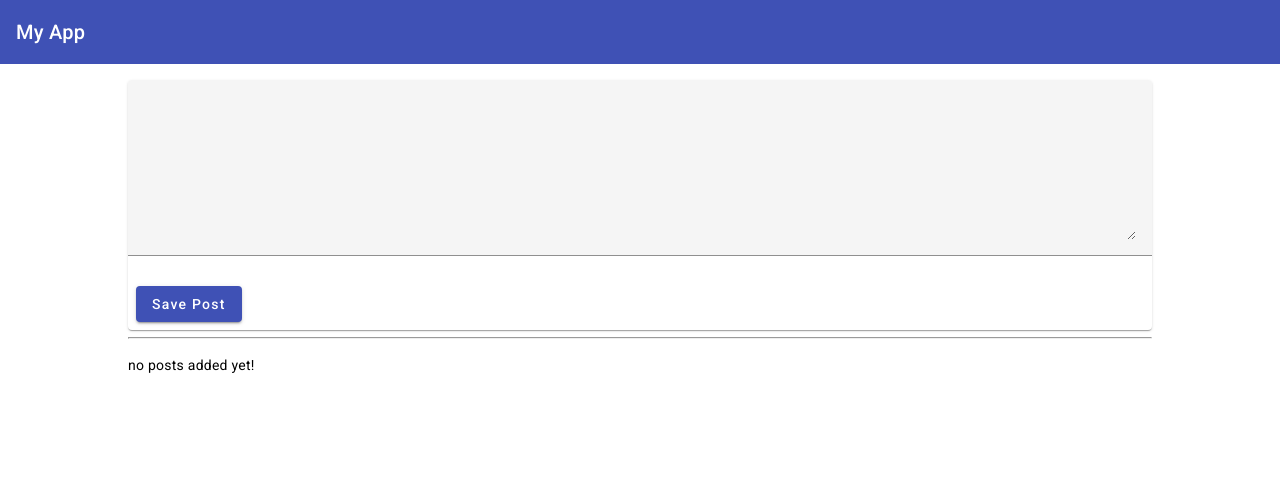
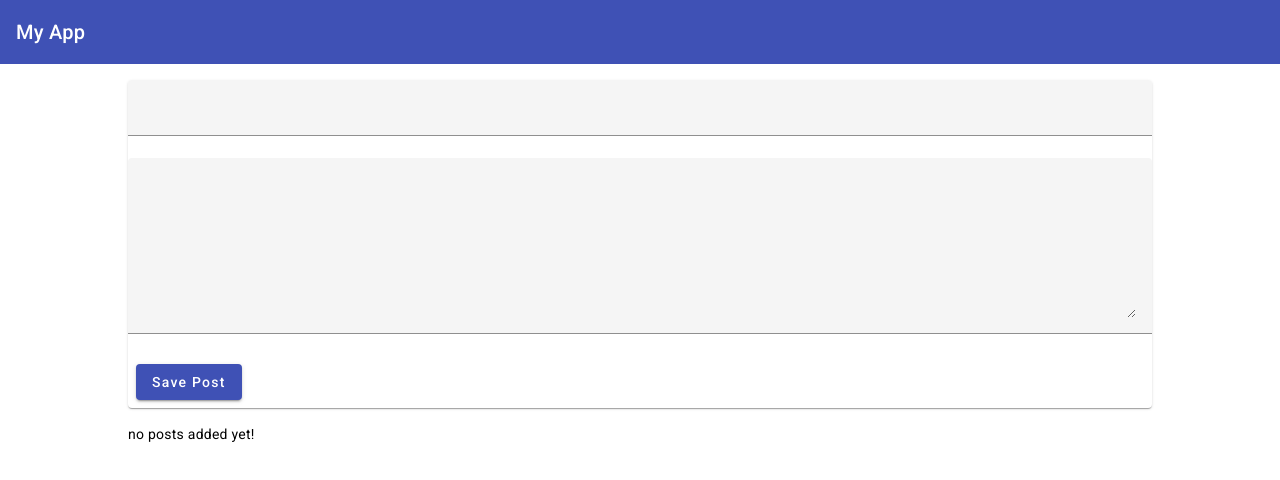
Before and after one commit to doug-newton/mean-course-udemy, an Angular app: page / in a window 1280 px wide. Shown: the top 480 px of the page. Built offline with nearby package versions, Linux system fonts and the light colour scheme.

Commit message:
use events and property binding to add posts

```diff
--- a/src/app/app.component.html
+++ b/src/app/app.component.html
@@ -1,5 +1,5 @@
 <app-header></app-header>
 <main>
-    <app-post-create></app-post-create>
-    <app-post-list></app-post-list>
+    <app-post-create (postCreated)="onPostAdded($event)"></app-post-create>
+    <app-post-list [posts]="posts"></app-post-list>
 </main>
--- a/src/app/app.component.ts
+++ b/src/app/app.component.ts
@@ -6,5 +6,9 @@ import { Component } from '@angular/core';
   styleUrls: ['./app.component.scss']
 })
 export class AppComponent {
-  title = 'mean-course';
+  posts = []
+
+  onPostAdded(post) {
+    this.posts.push(post)
+  }
 }
--- a/src/app/posts/post-create/post-create.component.html
+++ b/src/app/posts/post-create/post-create.component.html
@@ -1,6 +1,9 @@
 <mat-card>
     <mat-form-field>
-        <textarea matInput rows="6" [(ngModel)]="inputPost"></textarea>
+        <input matInput type="text" [(ngModel)]="postTitle">
+    </mat-form-field>
+    <mat-form-field>
+        <textarea matInput rows="6" [(ngModel)]="postContent"></textarea>
     </mat-form-field>
     <mat-card-actions>
         <button
@@ -8,5 +11,3 @@
             mat-raised-button (click)="onAddPost()">Save Post</button>
     </mat-card-actions>
 </mat-card>
-<hr>
-<p>{{ newPost }}</p>
--- a/src/app/posts/post-create/post-create.component.ts
+++ b/src/app/posts/post-create/post-create.component.ts
@@ -1,4 +1,4 @@
-import { Component } from "@angular/core";
+import { Component, EventEmitter, Output } from "@angular/core";
 
 @Component({
     selector: 'app-post-create',
@@ -6,10 +6,16 @@ import { Component } from "@angular/core";
     styleUrls: ['./post-create.component.scss']
 })
 export class PostCreateComponent {
-    newPost = ''
-    inputPost = ''
+    postTitle=''
+    postContent=''
+
+    @Output() postCreated = new EventEmitter()
 
     onAddPost(){
-        this.newPost = this.inputPost;
+        const post = {
+            title: this.postTitle,
+            content: this.postContent
+        }
+        this.postCreated.emit(post)
     }
 }
--- a/src/app/posts/post-list/post-list.component.ts
+++ b/src/app/posts/post-list/post-list.component.ts
@@ -1,4 +1,4 @@
-import { Component } from "@angular/core";
+import { Component, Input } from "@angular/core";
 
 @Component({
     selector: 'app-post-list',
@@ -6,5 +6,5 @@ import { Component } from "@angular/core";
     styleUrls: ['./post-list.component.scss']
 })
 export class PostListComponent {
-    posts = []
+    @Input() posts = []
 }
```
